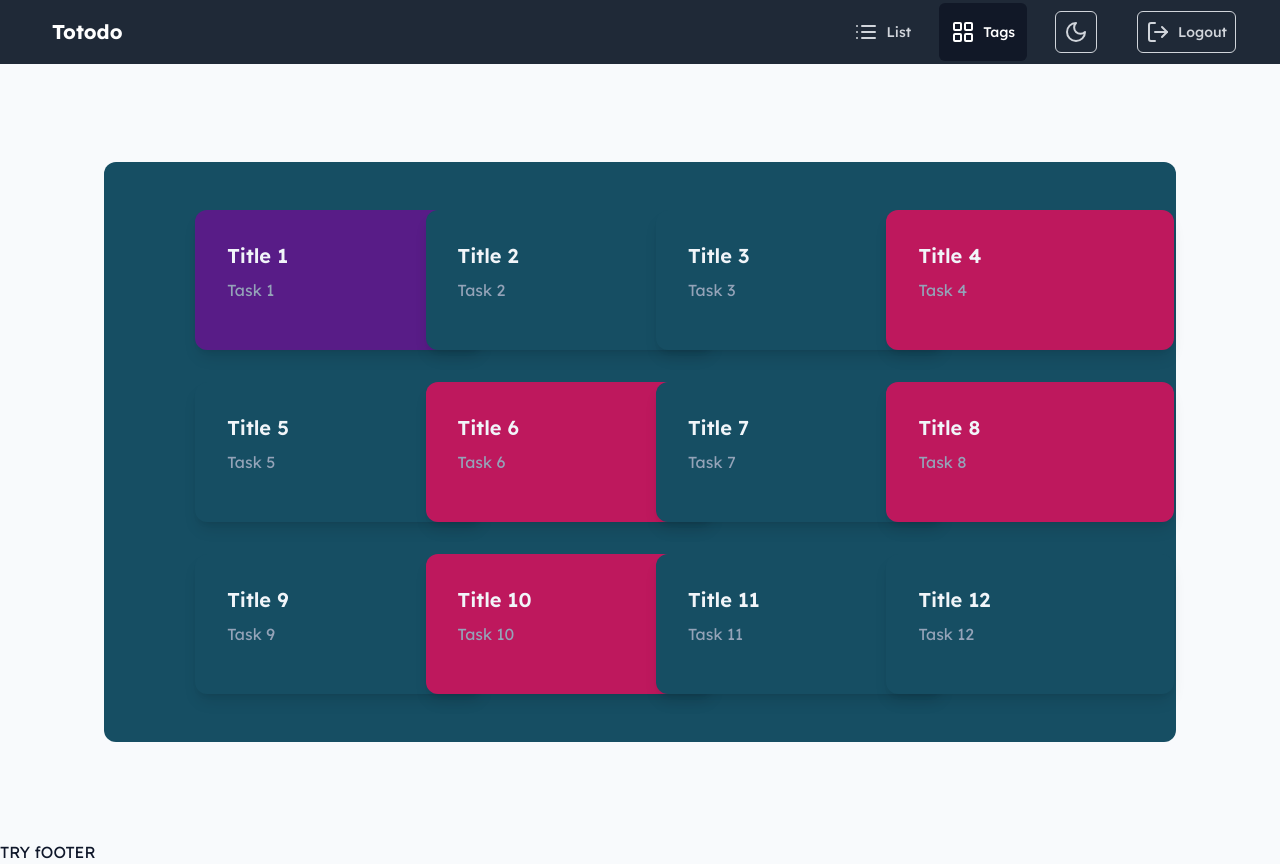
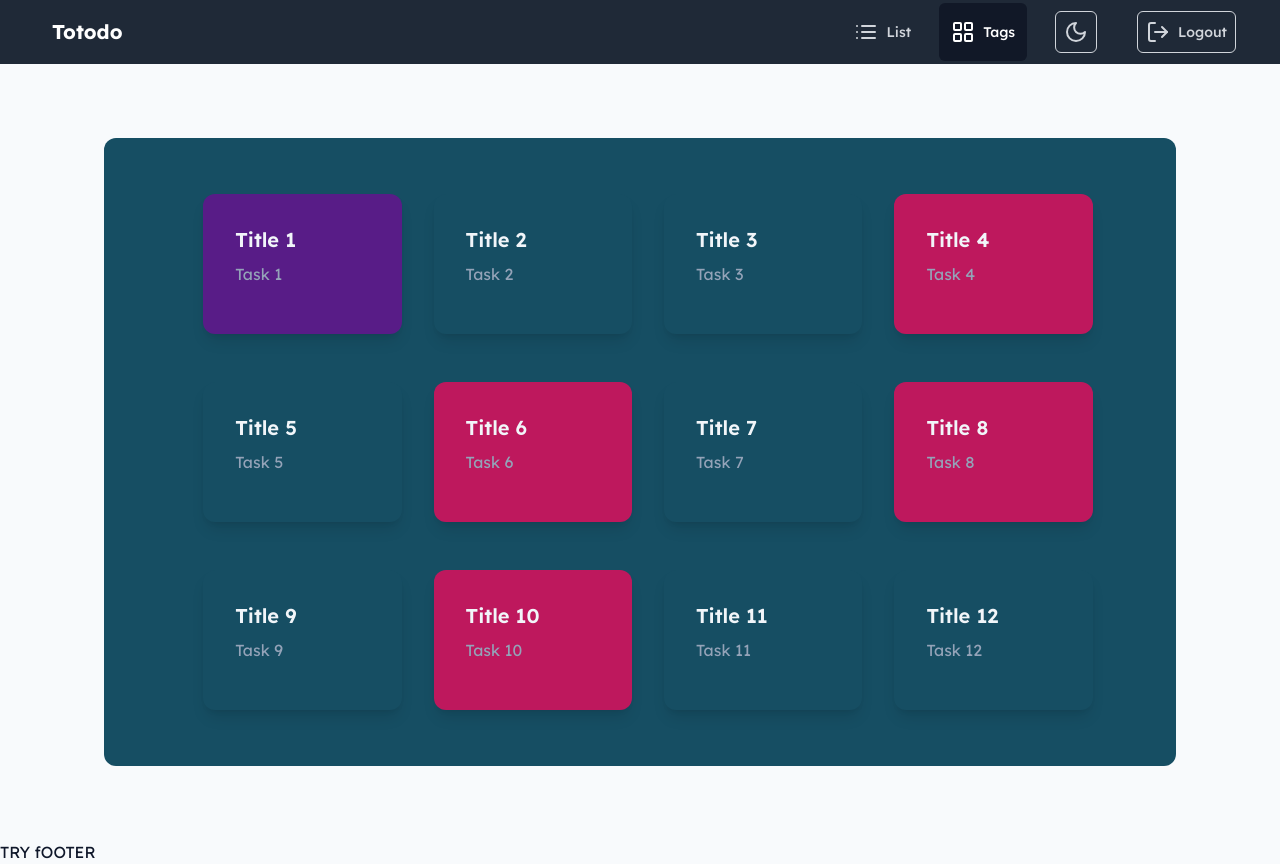
Before and after one commit to TomasinoWeb/webtech-crash-course, a Next.js app: page /tags in a window 1280 px wide. Built offline with nearby package versions, Linux system fonts and the light colour scheme.

Commit message:
list component added

```diff
--- a/src/pages/components/card.tsx
+++ b/src/pages/components/card.tsx
@@ -68,9 +68,9 @@ const Card: React.FC<CardProps> = ({ title, task, index }) => {
 
   return (
     <div
-      className={`w-72 rounded-xl shadow-lg ${colorClasses[colorVariant]} p-4`}
+      className={`w-full rounded-xl shadow-lg  ${colorClasses[colorVariant]} m-2 p-4`}
     >
-      <div className="p-4">
+      <div className="w-full p-4">
         <h2 className="mb-2 text-xl font-semibold text-slate-100">{title}</h2>
         <p className="mb-4 text-slate-400">{task}</p>
       </div>
--- a/src/pages/tags/index.tsx
+++ b/src/pages/tags/index.tsx
@@ -19,9 +19,9 @@ const cardData = [
 export default function Tags() {
   return (
     <Layout>
-      <div className=" m-10  flex  flex-wrap items-center justify-center gap-4 rounded-xl bg-cyan-900 py-10">
+      <div className="m-10 flex flex-wrap items-center justify-center gap-4 rounded-xl bg-cyan-900 py-10 ">
         {cardData.map((card) => (
-          <div key={card.id} className="w-full p-2 sm:w-1/2 md:w-1/3 lg:w-1/5">
+          <div key={card.id} className="p-2 md:w-1/3 lg:w-1/5">
             <Card title={card.title} task={card.task} index={card.id} />
           </div>
         ))}
```
